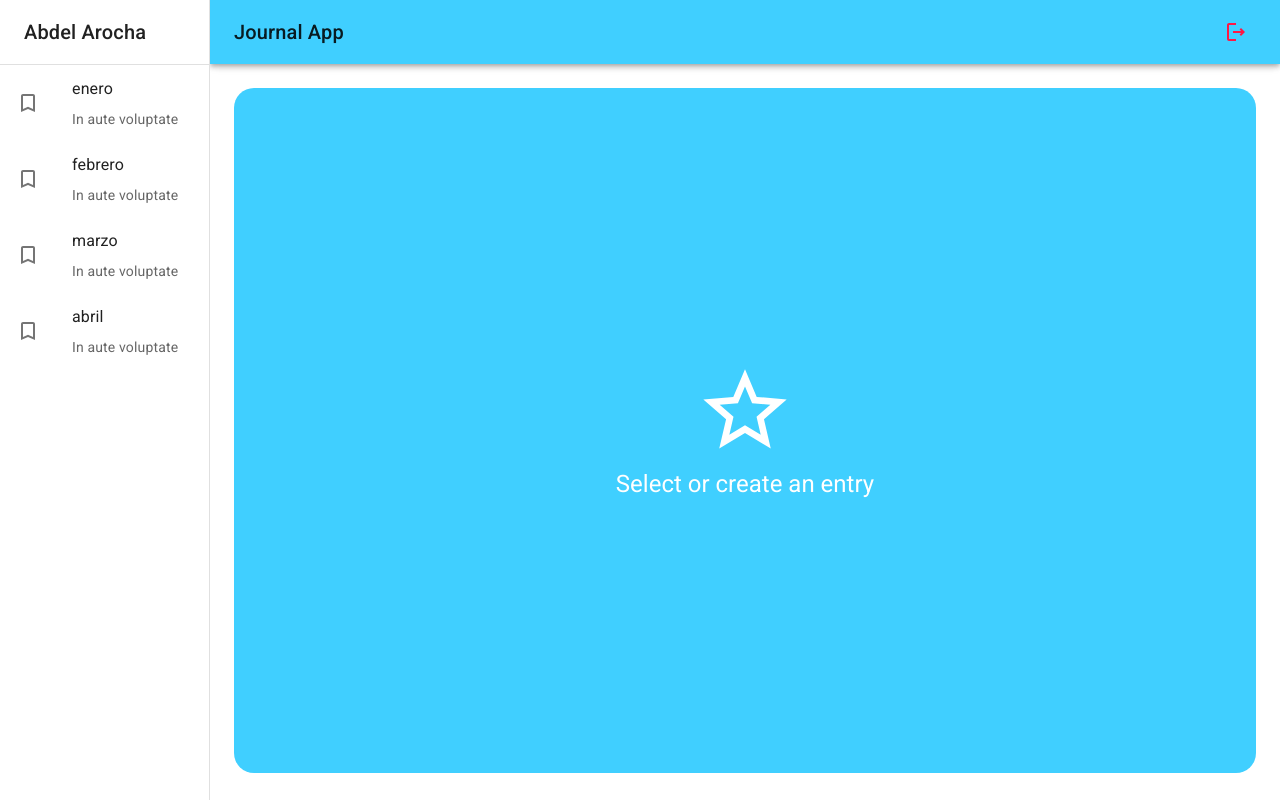
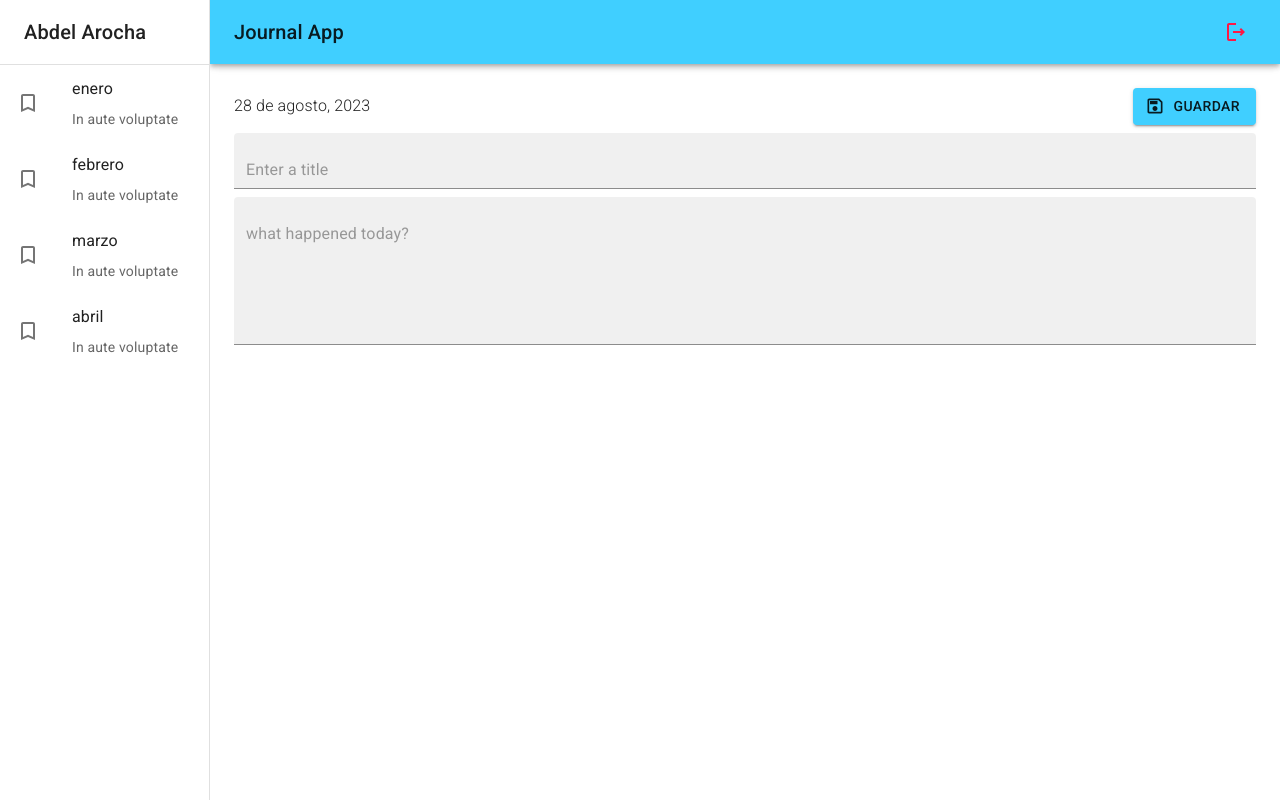
Before and after one commit to M0n00s/JournalApp, a React (Vite) app: page / in a window 1280 px wide. Built offline with nearby package versions, Linux system fonts and the light colour scheme.

Commit message:
[ADD] NoteView

```diff
--- a/src/journal/pages/JournalPage.jsx
+++ b/src/journal/pages/JournalPage.jsx
@@ -1,12 +1,13 @@
 import React from "react";
 import { JournalLayout } from "../layout/JournalLayout";
-import { NothingSelectedView } from "../views";
+import { NoteView, NothingSelectedView } from "../views";
 
 export const JournalPage = () => {
   return (
     <>
       <JournalLayout>
-        <NothingSelectedView />
+        {/* <NothingSelectedView /> */}
+        <NoteView />
       </JournalLayout>
     </>
   );
--- /dev/null
+++ b/src/journal/views/NoteView.jsx
@@ -0,0 +1,47 @@
+import { SaveOutlined } from "@mui/icons-material";
+import { Button, Grid, TextField, Typography } from "@mui/material";
+import React from "react";
+
+export const NoteView = () => {
+  return (
+    <Grid
+      container
+      direction="row"
+      justifyContent="space-between"
+      alignItems="center"
+      sx={{ mb: 1 }}
+      gap={1}
+    >
+      <Grid item>
+        <Typography fontsize={39} fontWeight="light">
+          {" "}
+          28 de agosto, 2023{" "}
+        </Typography>
+      </Grid>
+      <Grid item>
+        <Button variant="contained" startIcon={<SaveOutlined />}>
+          Guardar
+        </Button>
+      </Grid>
+      <Grid container>
+        <TextField
+          type="text"
+          variant="filled"
+          fullWidth
+          placeholder="Enter a title"
+          sx={{ border: "none", mb: 1 }}
+        />
+        <TextField
+          type="text"
+          variant="filled"
+          fullWidth
+          multiline
+          placeholder="what happened today?"
+          minRows={5}
+        />
+      </Grid>
+
+      {/* Galleria de imagenes */}
+    </Grid>
+  );
+};
--- a/src/journal/views/index.js
+++ b/src/journal/views/index.js
@@ -1 +1,2 @@
 export * from "./NothingSelectedView";
+export * from "./NoteView";
```
